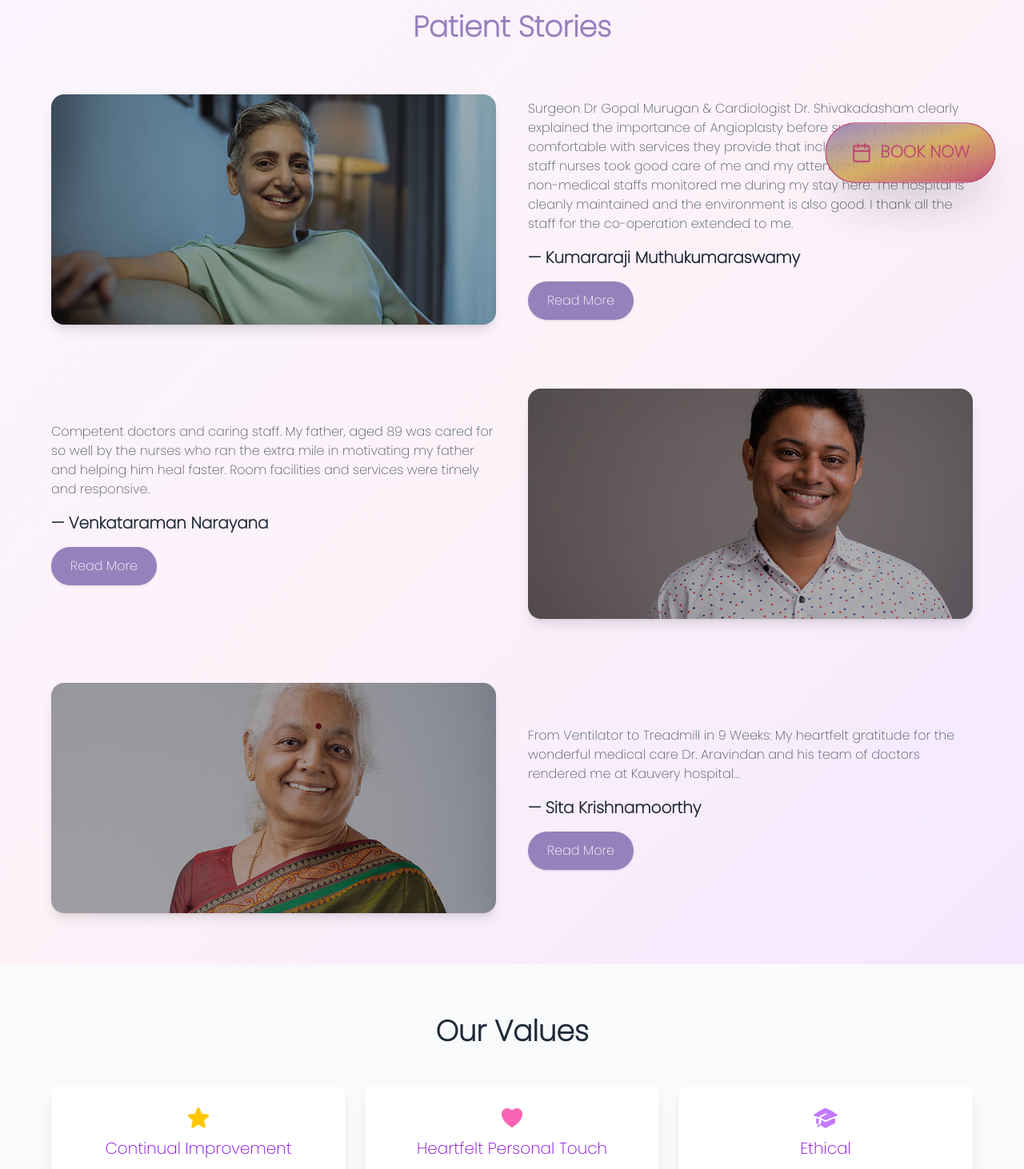
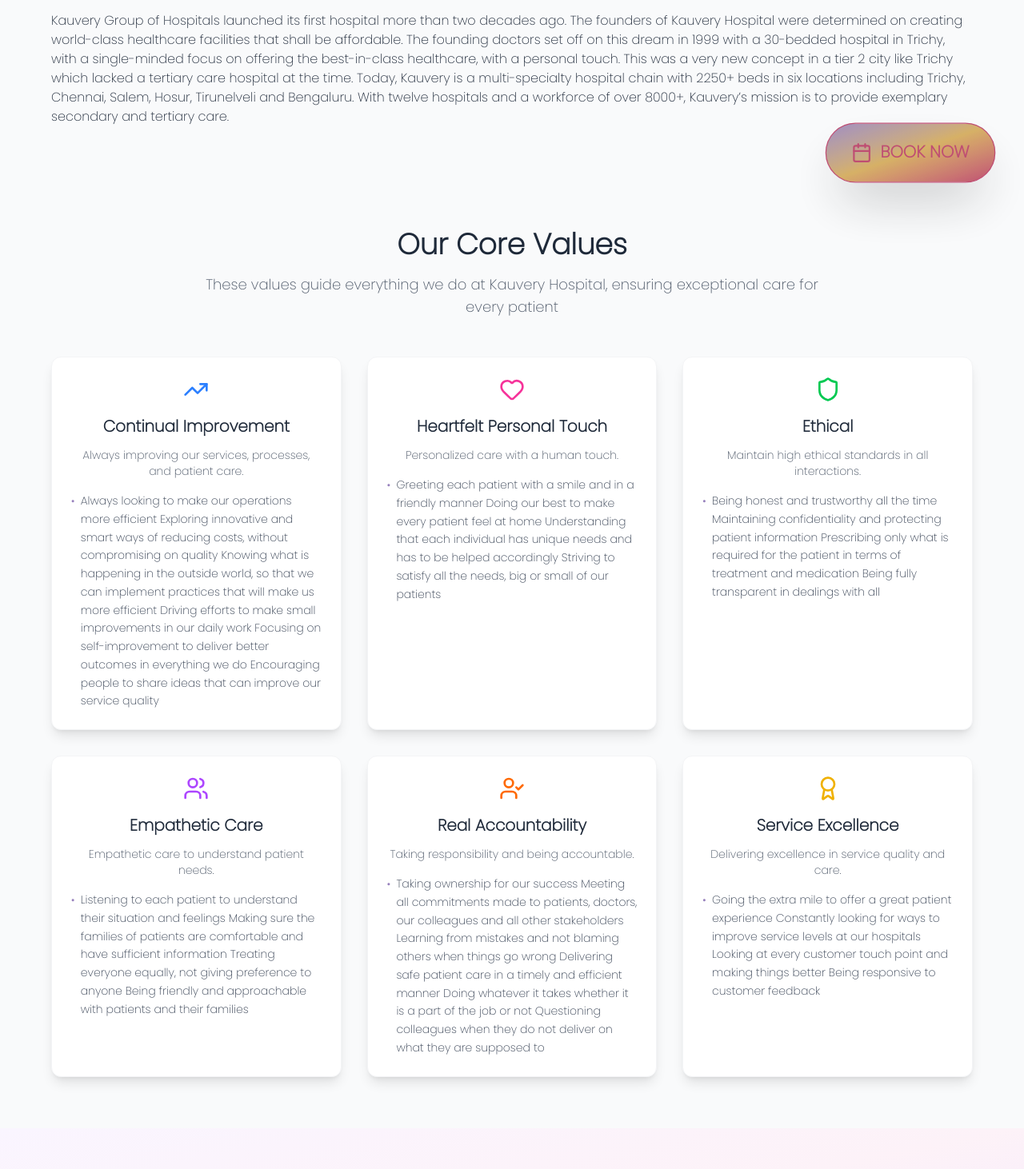
Before and after one commit to rootdisha/maa-kauvery, a React (Vite) app: page /Overview in a window 1280 px wide. Shown: the part 520-1982 px from the top of the page at 80% size. Built offline with nearby package versions, Linux system fonts and the light colour scheme.

Commit message:
overview updated. stories separate

```diff
--- a/src/AllRouters/AllRouters.jsx
+++ b/src/AllRouters/AllRouters.jsx
@@ -14,6 +14,7 @@
 import DoctorsPage from "../Pages/DoctorsPage"
 import { Calendar } from 'lucide-react'
 import PlaceholderPage from '../Pages/PlaceholderPage'
+import Stories from '../Pages/Stories'
 
 
 const AllRouters = () => {
@@ -45,9 +46,6 @@
       isOpen={showAppointmentForm}
       onClose={() => setShowAppointmentForm(false)}
       />
-      {/* Add padding-top to account for fixed navbar */}
-       {/* adjust based on navbar height - do this in each page as needed*/}
-      {/* <div className="pt-[140px]"> */}
         <Routes>
             <Route path='/' element={<Home />} />
             <Route path="/branch/:id" element={<DoctorsPage />} />
@@ -62,8 +60,8 @@
             <Route path='/doctors' element={<DoctorsPage />} />
             <Route path='/contact' element={<PlaceholderPage />} />
             <Route path='/wip' element={<PlaceholderPage />} />
+            <Route path='/stories' element={<Stories />} />
         </Routes>
-      {/* </div> */}
     </div>
   )
 }
--- a/src/Components/Navbar.jsx
+++ b/src/Components/Navbar.jsx
@@ -21,7 +21,7 @@
         { label: "Leadership", href: "LeadershipSection" },
         { label: "About Maa Kauvery", href: "/fertility/about" },
         { label: "Technology & Infrastructure", href: "/fertility/infrastructure" },
-        { label: "Success Stories", href: "Overview" },
+        { label: "Success Stories", href: "stories" },
       ],
     },
     { label: "Our Doctors", href: "/doctors" },
--- a/src/Pages/Overview.jsx
+++ b/src/Pages/Overview.jsx
@@ -8,99 +8,77 @@
   StarIcon,
   MapPinIcon,
 } from "@heroicons/react/24/solid";
+import {
+  TrendingUp,
+  Heart,
+  Shield,
+  Users,
+  UserCheck,
+  Award
+} from "lucide-react";
 import { Link } from "react-router-dom";
-import patient1Img from "../Images/Patient_Stories_1.jpg";
-import patient2Img from "../Images/Patient_Stories_2.jpg";
-import patient3Img from "../Images/Patient_Stories_3.jpg";
 import { navBarHeight } from "../utils/constants";
 
 export default function OverviewPage() {
   // ---------- Data ----------
-  const stories = [
-    {
-      name: "Kumararaj Muthukumaraswamy",
-      quote:
-        "Surgeon Dr Gopal Murugan & Cardiologist Dr. Shivakadasham clearly explained the importance of Angioplasty before surgery. I was very comfortable with services they provide...",
-      icon: <UsersIcon className="w-6 h-6 text-purple-500 mr-2" />,
-    },
-    {
-      name: "Sita Krishnamoorthy",
-      quote:
-        "My heartfelt gratitude for the wonderful medical care Dr. Aravindan and his team of doctors rendered me at Kauvery hospital…",
-      icon: <UsersIcon className="w-6 h-6 text-purple-500 mr-2" />,
-    },
-    {
-      name: "Venkatraman Narayana",
-      quote:
-        "Competent doctors and caring staff. My father, aged 89 was cared for so well by the nurses who ran the extra mile in motivating my father…",
-      icon: <UsersIcon className="w-6 h-6 text-purple-500 mr-2" />,
-    },
-  ];
-
-  const stories2 = [
-    {
-      id: 1,
-      name: "Kumararaji Muthukumaraswamy",
-      image: patient1Img,
-      testimonial:
-      "Surgeon Dr Gopal Murugan & Cardiologist Dr. Shivakadasham clearly explained \
-       the importance of Angioplasty before surgery. I was very comfortable with \
-      services they provide that includes surgery. All the staff nurses took good \
-      care of me and my attendants. All medical and non-medical staffs monitored me \
-      during my stay here. The hospital is cleanly maintained and the environment \
-      is also good. I thank all the staff for the co-operation extended to me.",
-    },
-    {
-      id: 2,
-      name: "Venkataraman Narayana",
-      image: patient2Img,
-      testimonial:
-        "Competent doctors and caring staff. My father, aged 89 was cared for \
-        so well by the nurses who ran the extra mile in motivating my father \
-        and helping him heal faster. Room facilities and services were timely \
-        and responsive.",
-    },
-    {
-      id: 3,
-      name: "Sita Krishnamoorthy",
-      image: patient3Img,
-      testimonial:
-        "From Ventilator to Treadmill in 9 Weeks: My heartfelt gratitude \
-        for the wonderful medical care Dr. Aravindan and his team of doctors \
-        rendered me at Kauvery hospital…",
-    },
-  ];
-
   const values = [
     {
       title: "Continual Improvement",
       desc: "Always improving our services, processes, and patient care.",
-      icon: <StarIcon className="w-8 h-8 text-yellow-400 mx-auto mb-2" />,
+      icon: <TrendingUp className="w-8 h-8 text-blue-500 mx-auto mb-2" />,
+      description: "Always looking to make our operations more efficient\
+      Exploring innovative and smart ways of reducing costs, without compromising on quality\
+      Knowing what is happening in the outside world, so that we can implement practices that will make us more efficient\
+      Driving efforts to make small improvements in our daily work\
+      Focusing on self-improvement to deliver better outcomes in everything we do\
+      Encouraging people to share ideas that can improve our service quality",
     },
     {
       title: "Heartfelt Personal Touch",
       desc: "Personalized care with a human touch.",
-      icon: <HeartIcon className="w-8 h-8 text-pink-400 mx-auto mb-2" />,
+      icon: <Heart className="w-8 h-8 text-pink-500 mx-auto mb-2" />,
+      description: "Greeting each patient with a smile and in a friendly manner\
+      Doing our best to make every patient feel at home\
+      Understanding that each individual has unique needs and has to be helped accordingly\
+      Striving to satisfy all the needs, big or small of our patients",
     },
     {
       title: "Ethical",
       desc: "Maintain high ethical standards in all interactions.",
-      icon: <AcademicCapIcon className="w-8 h-8 text-purple-400 mx-auto mb-2" />,
+      icon: <Shield className="w-8 h-8 text-green-500 mx-auto mb-2" />,
+      description: "Being honest and trustworthy all the time\
+      Maintaining confidentiality and protecting patient information\
+      Prescribing only what is required for the patient in terms of treatment and medication\
+      Being fully transparent in dealings with all",
     },
     {
       title: "Empathetic Care",
       desc: "Empathetic care to understand patient needs.",
-      icon: <HeartIcon className="w-8 h-8 text-red-400 mx-auto mb-2" />,
+      icon: <Users className="w-8 h-8 text-purple-500 mx-auto mb-2" />,
+      description: "Listening to each patient to understand their situation and feelings\
+      Making sure the families of patients are comfortable and have sufficient information\
+      Treating everyone equally, not giving preference to anyone\
+      Being friendly and approachable with patients and their families",
     },
     {
       title: "Real Accountability",
       desc: "Taking responsibility and being accountable.",
-      icon: <StarIcon className="w-8 h-8 text-yellow-400 mx-auto mb-2" />,
+      icon: <UserCheck className="w-8 h-8 text-orange-500 mx-auto mb-2" />,
+      description: "Taking ownership for our success\
+      Meeting all commitments made to patients, doctors, our colleagues and all other stakeholders\
+      Learning from mistakes and not blaming others when things go wrong\
+      Delivering safe patient care in a timely and efficient manner\
+      Doing whatever it takes whether it is a part of the job or not\
+      Questioning colleagues when they do not deliver on what they are supposed to",
     },
     {
       title: "Service Excellence",
       desc: "Delivering excellence in service quality and care.",
-      icon: <TrophyIcon className="w-8 h-8 text-yellow-500 mx-auto mb-2" />,
+      icon: <Award className="w-8 h-8 text-yellow-500 mx-auto mb-2" />,
+      description: "Going the extra mile to offer a great patient experience\
+      Constantly looking for ways to improve service levels at our hospitals\
+      Looking at every customer touch point and making things better\
+      Being responsive to customer feedback",
     },
   ];
 
@@ -124,7 +102,6 @@
 
   return (
     <div className={`bg-white text-gray-800 overflow-x-hidden ${navBarHeight}`}>
-      {/* Hero */}
       <section className="relative bg-[#9781bc] py-24 px-6 text-center text-white">
         <motion.h1
           initial={{ opacity: 0, y: -30 }}
@@ -144,127 +121,83 @@
         </motion.p>
       </section>
 
+      <section className="bg-gray-50 py-16 px-6">
+        <div className="max-w-6xl mx-auto">
+          Kauvery Group of Hospitals launched its first hospital more than two decades ago.
+          The founders of Kauvery Hospital were determined on creating world-class healthcare
+          facilities that shall be affordable. The founding doctors set off on this dream in
+          1999 with a 30-bedded hospital in Trichy, with a single-minded focus on offering the
+          best-in-class healthcare, with a personal touch. This was a very new concept in a
+          tier 2 city like Trichy which lacked a tertiary care hospital at the time. Today, Kauvery
+          is a multi-specialty hospital chain with 2250+ beds in six locations including Trichy,
+          Chennai, Salem, Hosur, Tirunelveli and Bengaluru. With twelve hospitals and a workforce
+          of over 8000+, Kauvery’s mission is to provide exemplary secondary and tertiary care.
+        </div>
+      </section>
 
-
-      <div className="bg-gradient-to-br from-purple-50 via-pink-50 to-purple-100 py-16 px-6">
-        <h1 className="text-3xl md:text-4xl font-bold text-center text-[#9781bc] mb-16">
-          Patient Stories
-        </h1>
-
-        <div className="space-y-20 max-w-6xl mx-auto">
-          {stories2.map((story, index) => (
-            <motion.div
-              key={story.id}
-              initial={{ opacity: 0, y: 30 }}
-              whileInView={{ opacity: 1, y: 0 }}
-              transition={{ duration: 0.6 }}
-              viewport={{ once: true }}
-              className={`flex flex-col md:flex-row items-center gap-10 ${
-                index % 2 === 1 ? "md:flex-row-reverse" : ""
-              }`}
-            >
-              {/* Image */}
-              <img
-                src={story.image}
-                alt={story.name}
-                className="w-full md:w-1/2 h-72 object-cover rounded-2xl shadow-lg"
-              />
-
-              {/* Text */}
-              <div className="md:w-1/2 text-center md:text-left">
-                <p className="text-gray-600 mb-4">{story.testimonial}</p>
-                <h3 className="text-xl font-semibold text-gray-800 mb-4">
-                  — {story.name}
-                </h3>
-                <Link
-                  to="/patient-stories"
-                  className="inline-block px-6 py-3 bg-[#9781bc] text-white rounded-full shadow hover:bg-[#7a63a5] transition"
-                >
-                  Read More
-                </Link>
-              </div>
-            </motion.div>
-          ))}
-        </div>
-      </div>
-
-      {/* Our Values */}
+      {/* Our Values Section */}
       <section className="bg-gray-50 py-16 px-6">
         <div className="max-w-6xl mx-auto">
           <motion.h2
-            initial={{ opacity: 0, y: -20 }}
+            initial={{ opacity: 0, y: 30 }}
             whileInView={{ opacity: 1, y: 0 }}
             viewport={{ once: true }}
-            transition={{ duration: 0.6 }}
-            className="text-3xl md:text-4xl font-bold text-center mb-12"
+            transition={{ duration: 0.8 }}
+            className="text-3xl md:text-4xl font-bold text-center mb-4 text-gray-800"
           >
-            Our Values
+            Our Core Values
           </motion.h2>
-          <div className="grid sm:grid-cols-2 lg:grid-cols-3 gap-6">
-            {values.map((v, i) => {
-              const [open, setOpen] = useState(false);
-              return (
-                <motion.div
-                  key={i}
-                  variants={fadeUp}
-                  initial="hidden"
-                  whileInView="show"
-                  viewport={{ once: true }}
-                  custom={i}
-                  onClick={() => setOpen(!open)}
-                  whileHover={{ scale: 1.03 }}
-                  className="cursor-pointer bg-white p-6 rounded-xl shadow-lg hover:shadow-2xl text-center"
-                >
-                  {v.icon}
-                  <p className="text-xl font-medium text-purple-700">{v.title}</p>
-                  {open && (
-                    <motion.p
-                      initial={{ opacity: 0, y: 8 }}
-                      animate={{ opacity: 1, y: 0 }}
-                      transition={{ duration: 0.3 }}
-                      className="mt-3 text-gray-600"
-                    >
-                      {v.desc}
-                    </motion.p>
-                  )}
-                </motion.div>
-              );
-            })}
+          <motion.p
+            initial={{ opacity: 0, y: 20 }}
+            whileInView={{ opacity: 1, y: 0 }}
+            viewport={{ once: true }}
+            transition={{ duration: 0.8, delay: 0.2 }}
+            className="text-lg text-center text-gray-600 mb-12 max-w-3xl mx-auto"
+          >
+            These values guide everything we do at Kauvery Hospital, ensuring exceptional care for every patient
+          </motion.p>
+
+          <div className="grid grid-cols-1 md:grid-cols-2 lg:grid-cols-3 gap-8">
+            {values.map((value, index) => (
+              <motion.div
+                key={index}
+                custom={index}
+                variants={fadeUp}
+                initial="hidden"
+                whileInView="show"
+                viewport={{ once: true }}
+                className="bg-white rounded-xl p-6 shadow-lg hover:shadow-xl transition-all duration-300 transform hover:-translate-y-2 border border-gray-100"
+              >
+                {/* Icon */}
+                <div className="text-center mb-4">
+                  {value.icon}
+                </div>
+
+                {/* Title */}
+                <h3 className="text-xl font-bold text-center mb-3 text-gray-800">
+                  {value.title}
+                </h3>
+
+                {/* Short Description */}
+                <p className="text-gray-600 text-center mb-4 text-sm">
+                  {value.desc}
+                </p>
+
+                {/* Detailed Description */}
+                <ul className="text-gray-700 text-sm leading-relaxed list-none space-y-2">
+                  {value.description.split('\\').map((line, idx) => (
+                    <li key={idx} className="flex items-start">
+                      <span className="text-[#9781bc] mr-2 text-xs mt-1 font-bold">•</span>
+                      <span>{line.trim()}</span>
+                    </li>
+                  ))}
+                </ul>
+              </motion.div>
+            ))}
           </div>
         </div>
       </section>
 
-      {/* Locations */}
-      {/* <section className="py-16 px-6">
-        <div className="max-w-7xl mx-auto">
-          <motion.h2
-            initial={{ opacity: 0, y: -20 }}
-            whileInView={{ opacity: 1, y: 0 }}
-            viewport={{ once: true }}
-            transition={{ duration: 0.6 }}
-            className="text-3xl md:text-4xl font-bold text-center mb-12"
-          >
-            Our Locations
-          </motion.h2>
-          <div className="grid sm:grid-cols-2 md:grid-cols-3 lg:grid-cols-4 gap-8">
-            {locations.map((loc, i) => (
-              <motion.div
-                key={i}
-                variants={fadeUp}
-                initial="hidden"
-                whileInView="show"
-                viewport={{ once: true }}
-                custom={i}
-                whileHover={{ scale: 1.05 }}
-                className="bg-white rounded-xl shadow-md hover:shadow-xl overflow-hidden"
-              >
-                <img src={loc.img} alt={loc.name} className="w-full h-40 object-cover" />
-                <p className="p-4 text-center text-gray-700 font-semibold flex items-center justify-center">{loc.icon}{loc.name}</p>
-              </motion.div>
-            ))}
-          </div>
-        </div>
-      </section> */}
     </div>
   );
 }
--- /dev/null
+++ b/src/Pages/Stories.jsx
@@ -0,0 +1,121 @@
+import React from "react";
+import { motion } from "framer-motion";
+import { Link } from "react-router-dom";
+import patient1Img from "../Images/Patient_Stories_1.jpg";
+import patient2Img from "../Images/Patient_Stories_2.jpg";
+import patient3Img from "../Images/Patient_Stories_3.jpg";
+import { navBarHeight } from "../utils/constants";
+
+export default function Stories() {
+  const stories = [
+    {
+      id: 1,
+      name: "Kumararaji Muthukumaraswamy",
+      image: patient1Img,
+      testimonial:
+      "Surgeon Dr Gopal Murugan & Cardiologist Dr. Shivakadasham clearly explained \
+       the importance of Angioplasty before surgery. I was very comfortable with \
+      services they provide that includes surgery. All the staff nurses took good \
+      care of me and my attendants. All medical and non-medical staffs monitored me \
+      during my stay here. The hospital is cleanly maintained and the environment \
+      is also good. I thank all the staff for the co-operation extended to me.",
+    },
+    {
+      id: 2,
+      name: "Venkataraman Narayana",
+      image: patient2Img,
+      testimonial:
+        "Competent doctors and caring staff. My father, aged 89 was cared for \
+        so well by the nurses who ran the extra mile in motivating my father \
+        and helping him heal faster. Room facilities and services were timely \
+        and responsive.",
+    },
+    {
+      id: 3,
+      name: "Sita Krishnamoorthy",
+      image: patient3Img,
+      testimonial:
+        "From Ventilator to Treadmill in 9 Weeks: My heartfelt gratitude \
+        for the wonderful medical care Dr. Aravindan and his team of doctors \
+        rendered me at Kauvery hospital…",
+    },
+  ];
+
+  // ---------- Helpers ----------
+  const fadeUp = {
+    hidden: { opacity: 0, y: 40 },
+    show: (i = 0) => ({
+      opacity: 1,
+      y: 0,
+      transition: { delay: i * 0.15, duration: 0.6 },
+    }),
+  };
+
+  return (
+    <div className={`bg-white text-gray-800 overflow-x-hidden ${navBarHeight}`}>
+      {/* Hero */}
+      <section className="relative bg-[#9781bc] py-24 px-6 text-center text-white">
+        <motion.h1
+          initial={{ opacity: 0, y: -30 }}
+          animate={{ opacity: 1, y: 0 }}
+          transition={{ duration: 0.8 }}
+          className="text-4xl md:text-6xl font-extrabold tracking-wide drop-shadow-lg"
+        >
+          Patient Stories
+        </motion.h1>
+        <motion.p
+          initial={{ opacity: 0, y: 30 }}
+          animate={{ opacity: 1, y: 0 }}
+          transition={{ duration: 0.8, delay: 0.3 }}
+          className="mt-4 text-lg md:text-2xl max-w-2xl mx-auto"
+        >
+          {/* sub heading, if any */}
+        </motion.p>
+      </section>
+
+
+      {/* Patient Stories */}
+      <div className="bg-gradient-to-br from-purple-50 via-pink-50 to-purple-100 py-16 px-6">
+        <h1 className="text-3xl md:text-4xl font-bold text-center text-[#9781bc] mb-16">
+          Patient Stories
+        </h1>
+
+        <div className="space-y-20 max-w-6xl mx-auto">
+          {stories.map((story, index) => (
+            <motion.div
+              key={story.id}
+              initial={{ opacity: 0, y: 30 }}
+              whileInView={{ opacity: 1, y: 0 }}
+              transition={{ duration: 0.6 }}
+              viewport={{ once: true }}
+              className={`flex flex-col md:flex-row items-center gap-10 ${
+                index % 2 === 1 ? "md:flex-row-reverse" : ""
+              }`}
+            >
+              {/* Image */}
+              <img
+                src={story.image}
+                alt={story.name}
+                className="w-full md:w-1/2 h-72 object-cover rounded-2xl shadow-lg"
+              />
+
+              {/* Text */}
+              <div className="md:w-1/2 text-center md:text-left">
+                <p className="text-gray-600 mb-4">{story.testimonial}</p>
+                <h3 className="text-xl font-semibold text-gray-800 mb-4">
+                  — {story.name}
+                </h3>
+                <Link
+                  to="/patient-stories"
+                  className="inline-block px-6 py-3 bg-[#9781bc] text-white rounded-full shadow hover:bg-[#7a63a5] transition"
+                >
+                  Read More
+                </Link>
+              </div>
+            </motion.div>
+          ))}
+        </div>
+      </div>
+    </div>
+  );
+}
```
